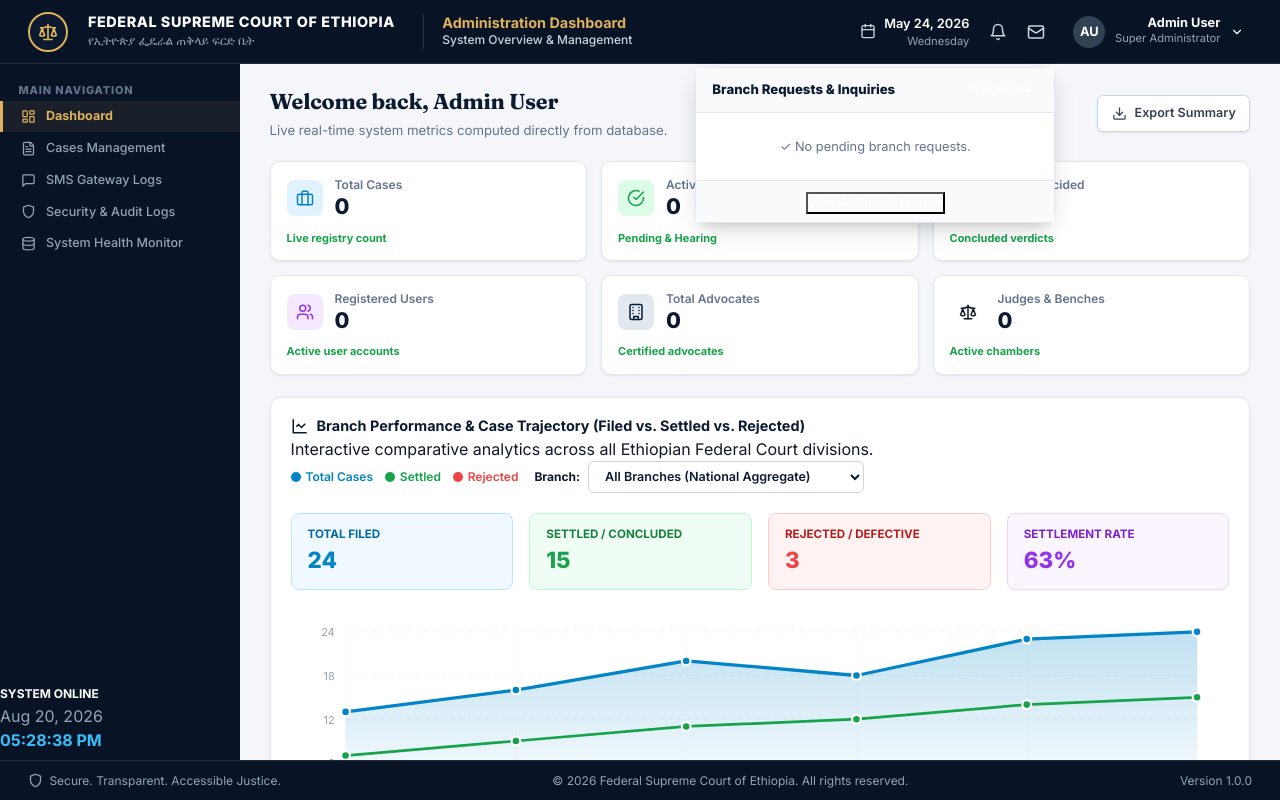
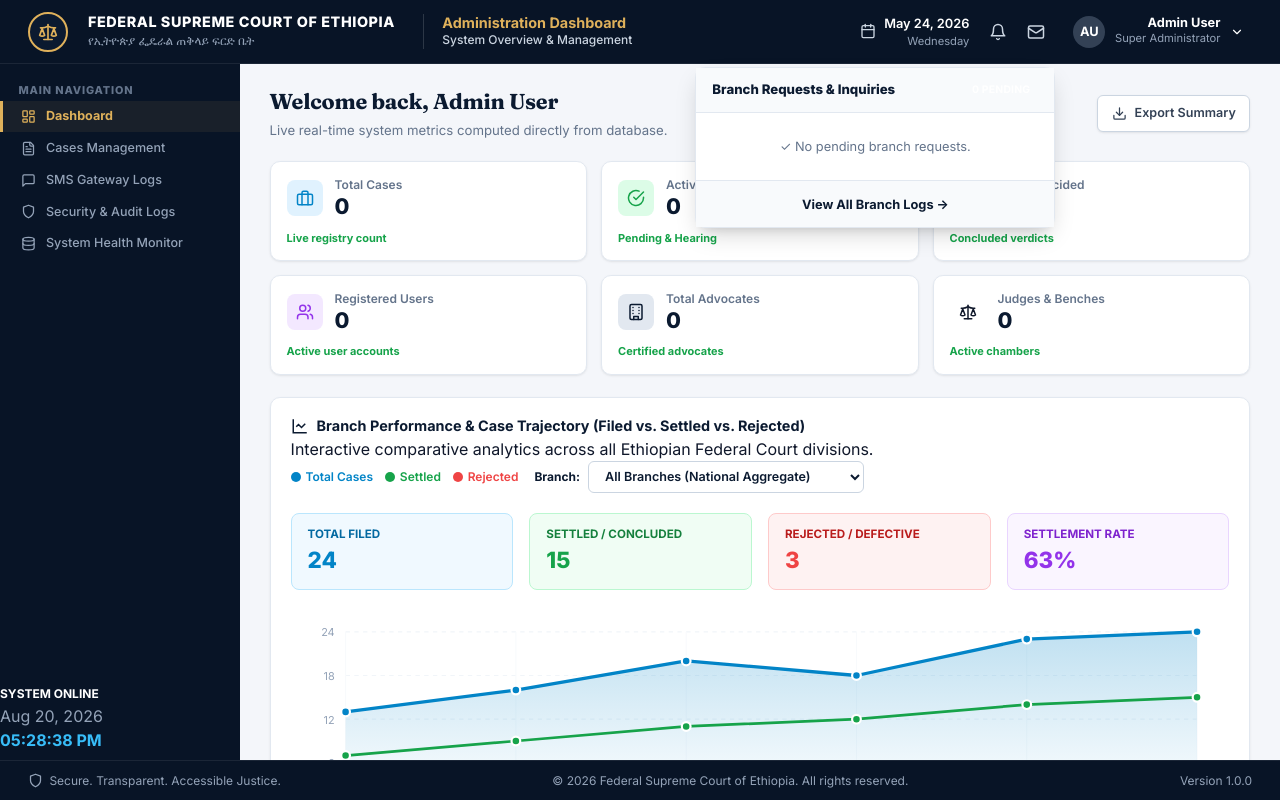
Before and after one commit to Ethio-Legal-Platform/Ethio-Court, a website: page frontend/views/admin.html in a window 1280 px wide. Both pictures are taken after a click on the button 1036 px from the left and 31 px from the top of the page. Drawn offline with Linux system fonts and the light colour scheme; files that its build step writes are made by us from their sources; no server answers; files whose address does not match are found by name.

Commit message:
style: style view all buttons under notification and email tabs with bold dark font

```diff
--- a/frontend/views/admin.html
+++ b/frontend/views/admin.html
@@ -876,6 +876,26 @@
     .modal-box-body { padding: 1.35rem; max-height: 80vh; overflow-y: auto; }
     .modal-close-btn { background: transparent; border: none; font-size: 1.25rem; color: #94a3b8; cursor: pointer; }
     .modal-close-btn:hover { color: #0f172a; }
+
+    /* Dark Font View All Buttons */
+    .btn-view-all-link {
+      background: transparent;
+      border: none;
+      color: var(--fsc-navy-main);
+      font-weight: 700;
+      font-size: 0.8rem;
+      cursor: pointer;
+      display: inline-flex;
+      align-items: center;
+      gap: 0.35rem;
+      padding: 0.25rem 0.5rem;
+      border-radius: 4px;
+      transition: all 0.15s ease;
+    }
+    .btn-view-all-link:hover {
+      color: #0284c7;
+      background: #f1f5f9;
+    }
   </style>
 </head>
 <body onclick="handleAdminGlobalClick(event)">
@@ -920,8 +940,8 @@
           <div id="admin-notif-dropdown-list" style="max-height:280px;overflow-y:auto">
             <!-- Populated dynamically -->
           </div>
-          <div style="padding:0.5rem;text-align:center;background:#f8fafc;border-top:1px solid #e2e8f0">
-            <button class="btn-view-all-link" style="font-size:0.75rem" onclick="switchAdminView('cases_management'); setCaseCategoryFilter('requested'); toggleAdminNotifDropdown(event)">View Requested Cases &rarr;</button>
+          <div style="padding:0.6rem;text-align:center;background:#f8fafc;border-top:1px solid #e2e8f0">
+            <button class="btn-view-all-link" style="font-size:0.8rem;font-weight:700;color:var(--fsc-navy-main);background:transparent;border:none;cursor:pointer;display:inline-flex;align-items:center;gap:0.3rem" onclick="switchAdminView('cases_management'); setCaseCategoryFilter('requested'); toggleAdminNotifDropdown(event)">View Requested Cases &rarr;</button>
           </div>
         </div>
       </div>
@@ -941,8 +961,8 @@
           <div id="admin-email-dropdown-list" style="max-height:280px;overflow-y:auto">
             <!-- Populated dynamically -->
           </div>
-          <div style="padding:0.5rem;text-align:center;background:#f8fafc;border-top:1px solid #e2e8f0">
-            <button class="btn-view-all-link" style="font-size:0.75rem" onclick="openAllBranchRequestsModal(); toggleAdminEmailDropdown(event)">View All Branch Logs &rarr;</button>
+          <div style="padding:0.6rem;text-align:center;background:#f8fafc;border-top:1px solid #e2e8f0">
+            <button class="btn-view-all-link" style="font-size:0.8rem;font-weight:700;color:var(--fsc-navy-main);background:transparent;border:none;cursor:pointer;display:inline-flex;align-items:center;gap:0.3rem" onclick="openAllBranchRequestsModal(); toggleAdminEmailDropdown(event)">View All Branch Logs &rarr;</button>
           </div>
         </div>
       </div>
```
